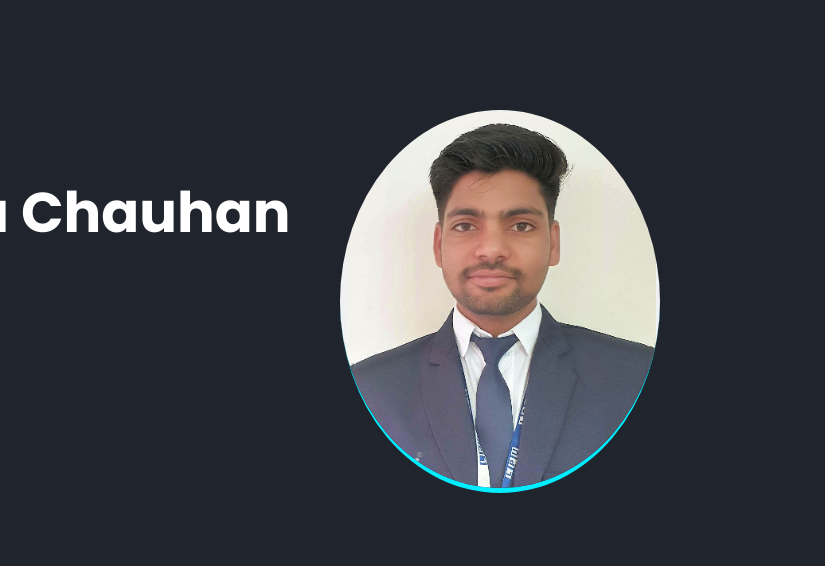
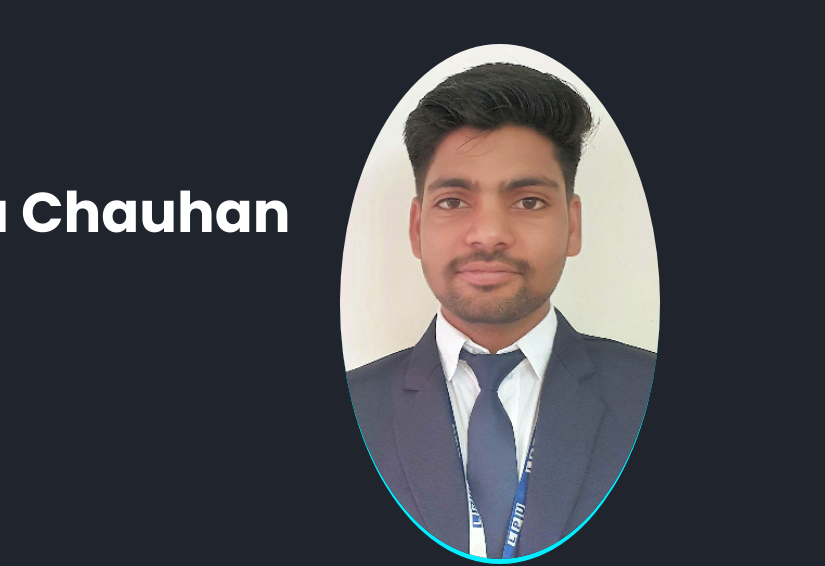
Before and after one commit to hc7456947/My-Portfoliio, a plain HTML site: page index.html in a window 1280 px wide. Shown: the part 136-702 px from the top of the page, 455-1280 px from the left. Drawn offline with nearby package versions, Linux system fonts and the light colour scheme.

Commit message:
home image style altered2

```diff
--- a/index.html
+++ b/index.html
@@ -49,9 +49,9 @@
       <a target="_blank" href="image/Himanshu Chauhan CV.pdf" class="btn">Download CV</a>
     </div>
 
-    <div class="home-img">
+    <!-- <div class="home-img">
         <img src="image/image.png" alt="" />
-      </div>
+      </div> -->
 
     <!-- <div class="home-img">
       <div class="card">
@@ -62,6 +62,18 @@
         </div>
       </div>
     </div> -->
+
+    <div class="home-img">
+      <div class="card">
+        <div class="card-front">
+          <img src="image/image.png" alt="" />
+        </div>
+        <div class="card-back">
+          <img src="image/avatar.png" alt="" />
+        </div>
+      </div>
+    </div>
+
 
   </section>
   <section class="about" id="about">
--- a/style.css
+++ b/style.css
@@ -77,13 +77,67 @@ section {
   justify-content: space-evenly;
   align-items: center;
 }
-.home-img img {
+/* .home-img img {
   width: 25vw;
   border-bottom: 5px solid #00eeff;
   border-radius: 50%;
-  animation: floatImage 5s linear 1;
+  /* animation: floatImage 5s linear 1;
+} */
+
+ .home-img img {
+  width: 25vw;
+  border-bottom: 5px solid #00eeff;
+  border-radius: 50%;
+  transition: transform 0.5s;
 }
-@keyframes floatImage {
+
+/*
+.home-img img:hover {
+  transform: scaleX(-1); /* Flip the image horizontally on hover
+} */
+
+.home-img .card img {
+  width: 100%; /* Set width to 100% */
+  height: 100%; /* Set height to 100% */
+  object-fit: cover; /* Maintain aspect ratio and cover entire container */
+}
+
+.home-img .card {
+  width: 25vw;
+  height: 65vh;
+  position: relative;
+  perspective: 1000px;
+}
+
+.home-img .card-front, .home-img .card-back {
+  width: 100%;
+  height: 100%;
+  position: absolute;
+  top: 0;
+  left: 0;
+  backface-visibility: hidden;
+  transition: transform 0.5s;
+}
+
+.home-img .card-front {
+  transform-style: preserve-3d;
+}
+
+.home-img .card-back {
+  transform: rotateY(-180deg);
+}
+
+.home-img .card:hover .card-front {
+  transform: rotateY(180deg);
+}
+
+.home-img .card:hover .card-back {
+  transform: rotateY(0deg);
+}
+
+
+
+/* @keyframes floatImage {
 0% {
     transform: translateX(90%);
 }
@@ -93,7 +147,7 @@ section {
 100% {
     transform: translateX(0%);
 }
-}
+} */
 
 .home-content h3 {
   font-size: 3.2rem;
```
